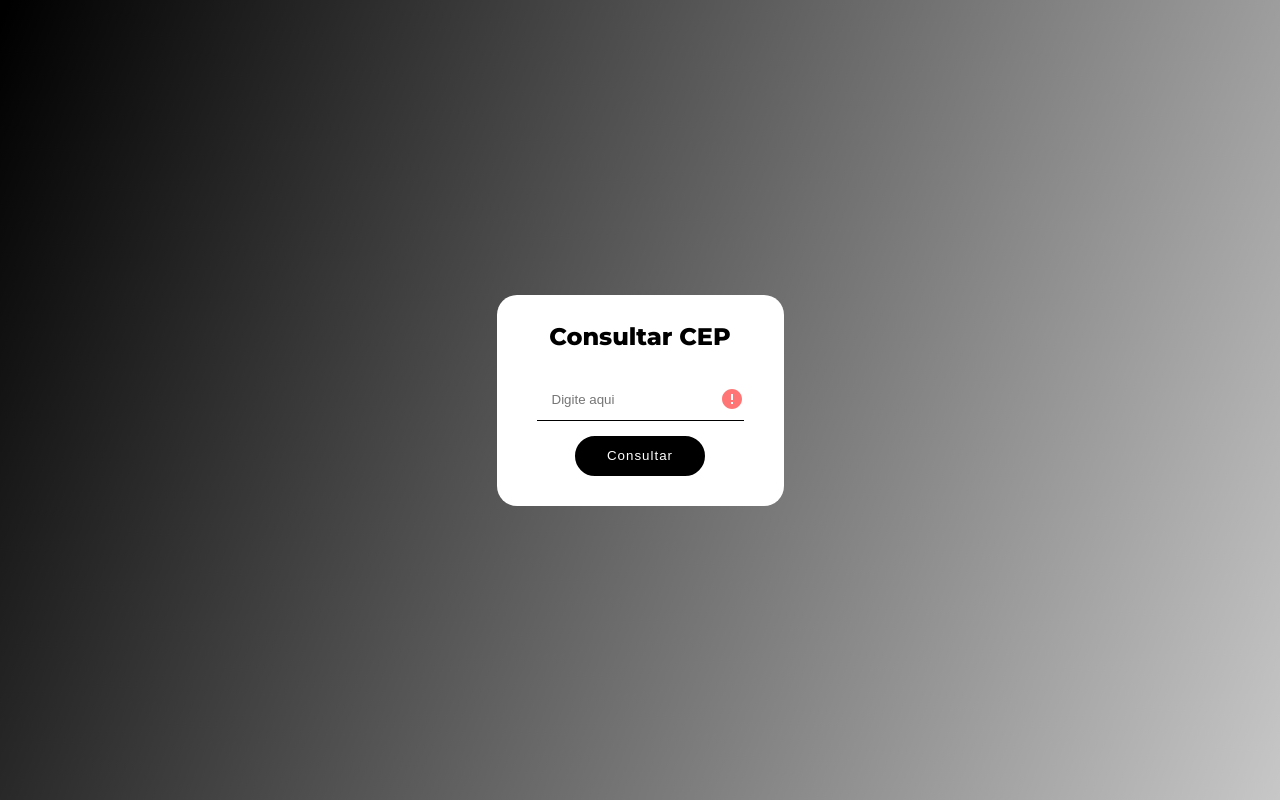
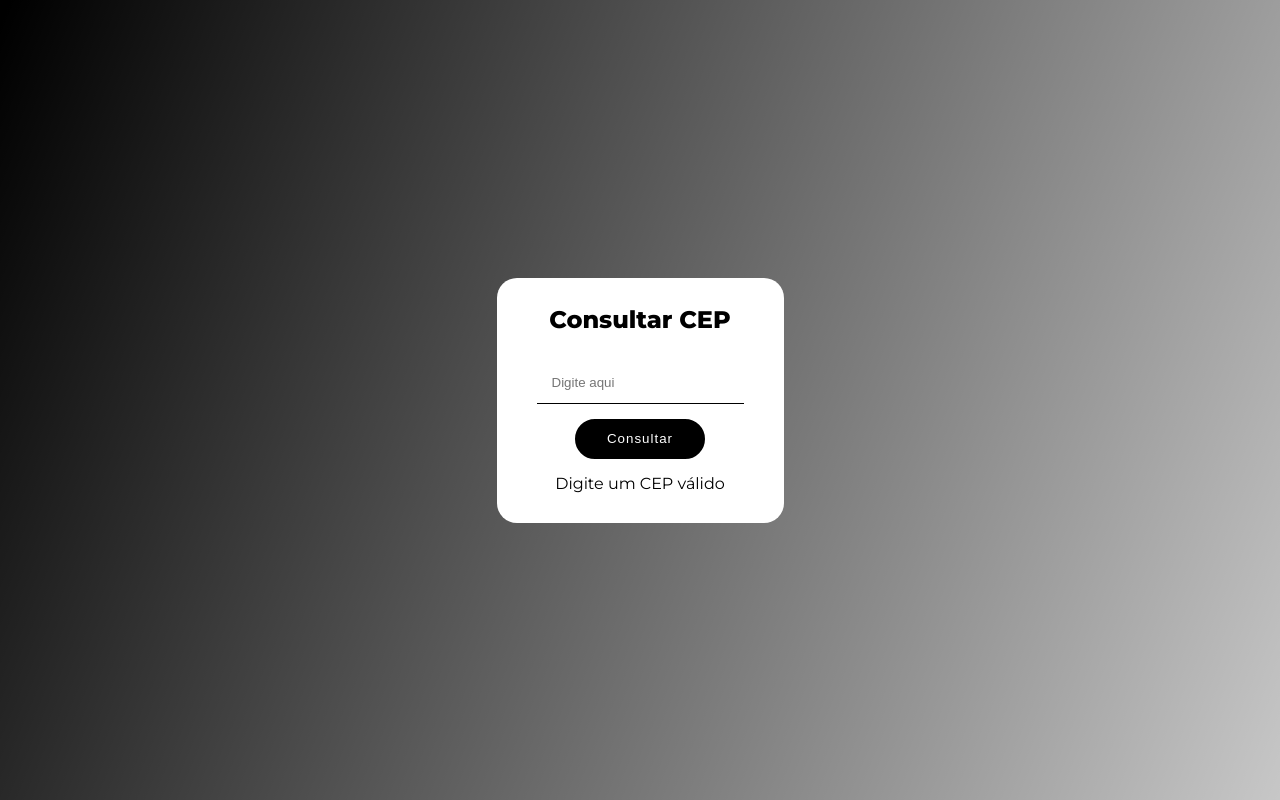
Before and after one commit to victorambrozi/consultar-cep, a plain HTML site: page index.html in a window 1280 px wide. Both pictures are taken after a click on the button "Consultar". Drawn offline with nearby package versions, Linux system fonts and the light colour scheme; no server answers.

Commit message:
making a request through axios

```diff
--- a/css/style.css
+++ b/css/style.css
@@ -46,14 +46,17 @@ body {
     border: none;
 
     border-bottom:  1px solid #000;
-
-    background-image: url("../img/error_24px_outlined.svg");
-    background-repeat: no-repeat;
-    background-position: right;
 }
 
 .form input:focus {
     outline: 0;
+    box-shadow: none;
+}
+
+.form input.error {
+    background-image: url("../img/error_24px_outlined.svg");
+    background-repeat: no-repeat;
+    background-position: right;
 }
 
 .form button {
@@ -77,3 +80,12 @@ body {
     background-color: #202020;
     transition: .3s;
 }
+
+.data {
+    margin-top: 15px;
+    text-align: center;
+}
+
+.data p + p {
+    margin-top: 5px;
+}
--- a/index.html
+++ b/index.html
@@ -16,11 +16,18 @@
         <h1>Consultar CEP</h1>
 
         <form action="" class="form">
-            <input type="text" placeholder="Digite aqui" required>
+            <input id="cep" type="text" placeholder="Digite aqui" required>
             <button id="button" type="button">Consultar</button>
         </form>
+
+        <div class="data">
+
+        </div>
     </div>
     <!-- container -->
+
+    <script src="https://unpkg.com/axios/dist/axios.min.js"></script>
+    <script src="script/main.js"></script>
 </body>
 
 </html>
--- a/script/main.js
+++ b/script/main.js
@@ -0,0 +1,44 @@
+const button = document.querySelector("#button");
+const zipCodeField = document.querySelector("#cep");
+const dataZipCode = document.querySelector(".data");
+
+button.addEventListener("click", event => {
+    event.preventDefault()
+
+    let zipCodeValue = zipCodeField.value
+
+    zipCodeValue = zipCodeValue.replace(' ', '')
+    zipCodeValue = zipCodeValue.replace('.', '')
+    zipCodeValue = zipCodeValue.replace('-', '')
+
+    zipCodeValue = zipCodeValue.trim()
+
+    function createLine(text) {
+        const publicPlace = document.createElement("p");
+        let textParagraph = document.createTextNode(text);
+
+        publicPlace.appendChild(textParagraph);
+        dataZipCode.appendChild(publicPlace);
+    }
+
+    axios.get(`https://viacep.com.br/ws/${zipCodeValue}/json/`)
+        .then(response => {
+            if (response.data.erro) {
+                throw new Error("CEP inválido");
+            }
+
+            dataZipCode.innerHTML = '';
+
+            createLine(response.data.logradouro);
+            createLine(`${response.data.localidade}, ${response.data.uf}`);
+            createLine(response.data.bairro);
+
+        })
+        .catch(error => {
+            dataZipCode.innerHTML = '';
+
+            createLine("Digite um CEP válido");
+            console.log(error)
+        })
+
+});
```
